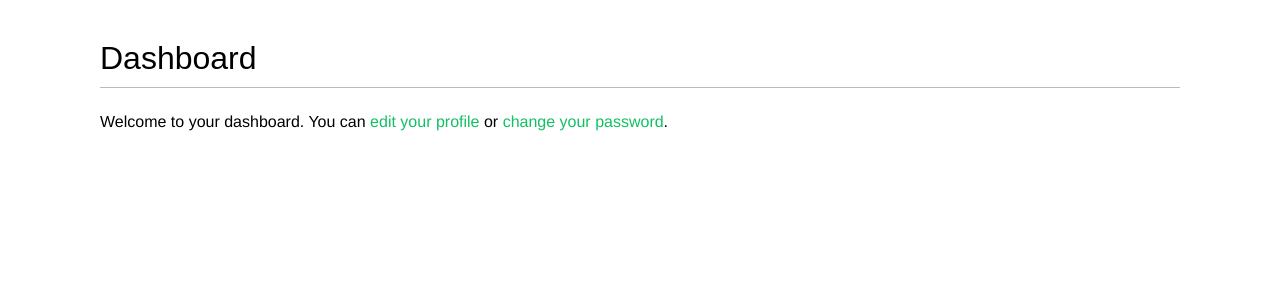
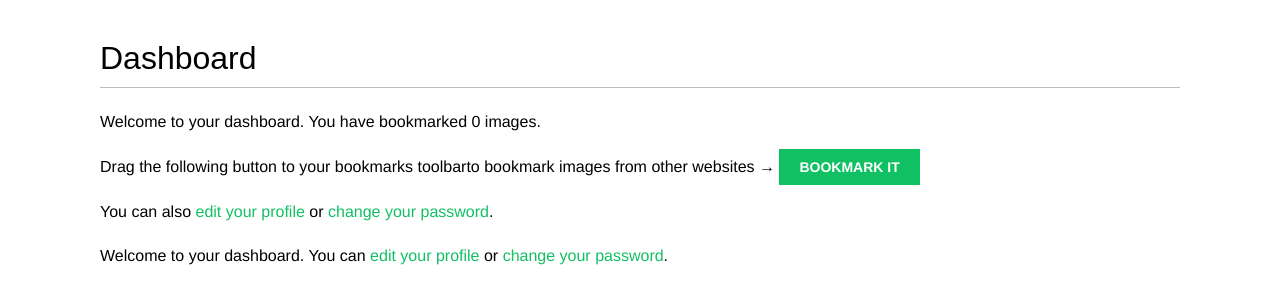
Before and after one commit to alekseikogan/bookmarks, a Django app: page /account/ in a window 1280 px wide. Shown: the part 48-352 px from the top of the page. Run offline with Django 4.2, Linux system fonts and the light colour scheme; the visitor is signed in with stand-in values (Sample User, id 1); data that the repository does not hold is empty; some web fonts are replaced.

Commit message:
букмаклер добавил

```diff
--- a/bookmarks/account/templates/account/dashboard.html
+++ b/bookmarks/account/templates/account/dashboard.html
@@ -2,8 +2,19 @@
 {% block title %}Dashboard{% endblock %}
 {% block content %}
  <h1>Dashboard</h1>
- <p>
-    Welcome to your dashboard. You can <a href="{% url 'edit' %}">edit your profile</a>
-   or <a href="{% url 'password_change' %}">change your password</a>.
+{% with total_images_created=request.user.images_created.count %}
+<p>Welcome to your dashboard.
+   You have bookmarked {{ total_images_created }} image{{ total_images_created|pluralize }}.
+</p>
+{% endwith %}
+<p>Drag the following button to your bookmarks toolbarto bookmark images from other websites →
+<a href="javascript:{% include "bookmarklet_launcher.js" %}"
+class="button">Bookmark it</a>
+</p>
+<p>You can also <a href="{% url "edit" %}">edit your profile</a> or <a href="{% url
+"password_change" %}">change your password</a>.
+</p>
+<p>Welcome to your dashboard. You can <a href="{% url 'edit' %}">edit your profile</a>
+or <a href="{% url 'password_change' %}">change your password</a>.
 </p>
 {% endblock %}
--- a/bookmarks/images/forms.py
+++ b/bookmarks/images/forms.py
@@ -28,16 +28,16 @@ class ImageCreateForm(forms.ModelForm):
              force_insert=False,
              force_update=False,
              commit=True):
-        image = super().save(commit=False)  #  создание экземпляра модели
+        image = super().save(commit=False)  # создание экземпляра модели
         image_url = self.cleaned_data['url']
         name = slugify(image.title)  # для названия файла
         extension = image_url.rsplit('.', 1)[1].lower()
         image_name = f'{name}.{extension}'
         response = requests.get(image_url)
         # сохранить изображение в каталог media
-        image.save(image_name,
+        image.image.save(image_name,
                    ContentFile(response.content),
-                   save=False)  #  может тут надо image.image.... 291
+                   save=False)  # может тут надо image.image.... 291
         if commit:
             image.save()
         return image
--- a/bookmarks/images/models.py
+++ b/bookmarks/images/models.py
@@ -28,3 +28,6 @@ class Image(models.Model):
 
     def __str__(self):
         return self.title
+
+    def get_absolute_url(self):
+        return f'/images/{self.id}/{self.slug}'
--- /dev/null
+++ b/bookmarks/images/templates/bookmarklet_launcher.js
@@ -0,0 +1,12 @@
+(function(){
+    if(!window.bookmarklet) {
+        bookmarklet_js = document.body.appendChild(document.
+        createElement('script'));
+        bookmarklet_js.src = '//127.0.0.1:8000/static/js/bookmarklet.js?r='+Math.
+        floor(Math.random()*9999999999999999);
+        window.bookmarklet = true;
+    }
+    else {
+        bookmarkletLaunch();
+    }
+})();
--- a/bookmarks/images/views.py
+++ b/bookmarks/images/views.py
@@ -2,6 +2,7 @@ from django.shortcuts import render, redirect
 from django.contrib.auth.decorators import login_required
 from django.contrib import messages
 from .forms import ImageCreateForm
+
 
 @login_required
 def image_create(request):
@@ -12,7 +13,7 @@ def image_create(request):
             new_image = form.save(commit=False)
             new_image.user = request.user
             new_image.save()
-            messages.success('Изображение успешно добавлено!')
+            messages.success(request, 'Изображение успешно добавлено!')
             return redirect(new_image.get_absolute_url())
     else:
         form = ImageCreateForm(data=request.GET)
```
Also changed, not shown: bookmarks/images/admin.py (line endings or trailing spaces), bookmarks/media/images/2025/09/19/django-free.jpg (added), bookmarks/media/images/2025/09/19/django-free_eqohJRA.jpg (added), bookmarks/media/images/2025/09/19/django-free_yHJ6jVu.jpg (added).
